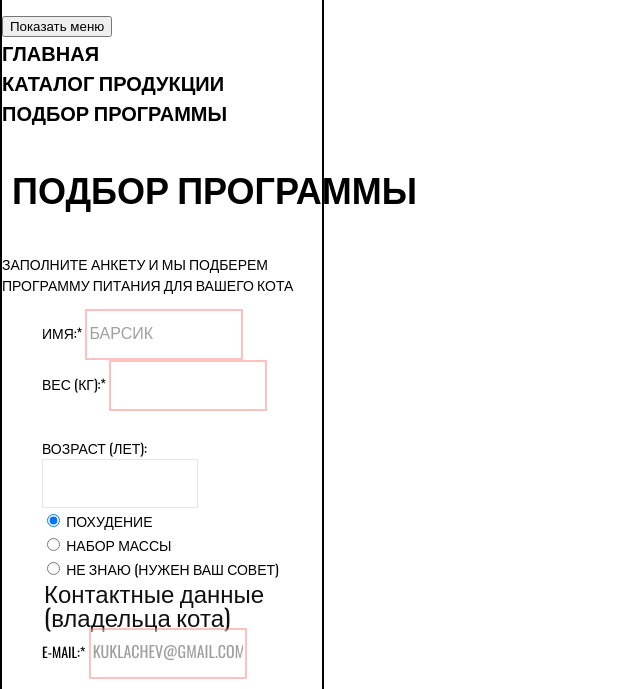
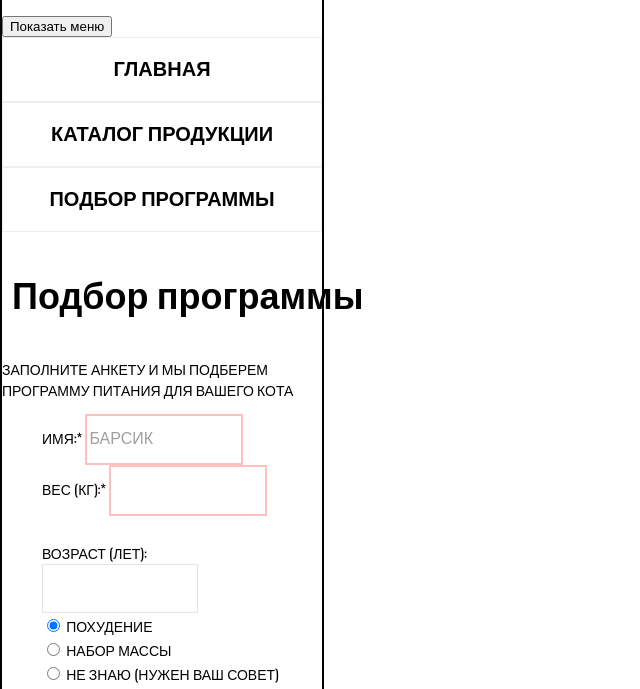
Before and after one commit to KuryakovDen/42634-cat-energy-17, a website: page source/selection.html in a window 1280 px wide. Shown: the part 59-748 px from the top of the page, without its empty margins (0-640 px from the left). Drawn offline with nearby package versions, Linux system fonts and the light colour scheme; files that its build step writes are made by us from their sources.

Commit message:
Стилизация меню в шапке

```diff
--- a/source/less/menu-list.less
+++ b/source/less/menu-list.less
@@ -8,6 +8,10 @@
   .upper();
   font-size: 20px;
   font-weight: bold;
+  width: 320px;
+  height: 65px;
+  background-color: @white;
+  .border();
 
   &:hover {
     .opacity();
@@ -17,3 +21,9 @@
     .opacity(0.3);
   }
 }
+
+.menu-list__link {
+  display: block;
+  text-align: center;
+  padding-top: 14px;
+}
--- a/source/less/mixins.less
+++ b/source/less/mixins.less
@@ -112,4 +112,5 @@
 
 .border(@thickness: 1px, @color: #ededed) {
   border: @thickness solid @color;
+  box-sizing: border-box;
 }
--- a/source/less/select-program.less
+++ b/source/less/select-program.less
@@ -9,4 +9,5 @@
   line-height: 1.67;
   margin-left: 10px;
   text-align: left;
+  text-transform: none;
 }
--- a/source/selection.html
+++ b/source/selection.html
@@ -16,13 +16,13 @@
         <div class="page-navigation__wrapper">
           <ul class="page-navigation__list menu-list">
             <li class="menu-list__item">
-              <a href="index.html">Главная</a>
+              <a class="menu-list__link" href="index.html">Главная</a>
             </li>
             <li class="menu-list__item">
-              <a href="catalog.html">Каталог продукции</a>
+              <a class="menu-list__link" href="catalog.html">Каталог продукции</a>
             </li>
             <li class="menu-list__item">
-              <a href="selection.html">Подбор программы</a>
+              <a class="menu-list__link" href="selection.html">Подбор программы</a>
             </li>
           </ul>
         </div>
```
Also changed, not shown: source/catalog.html (+3 -3 lines), source/index.html (+3 -3 lines).
